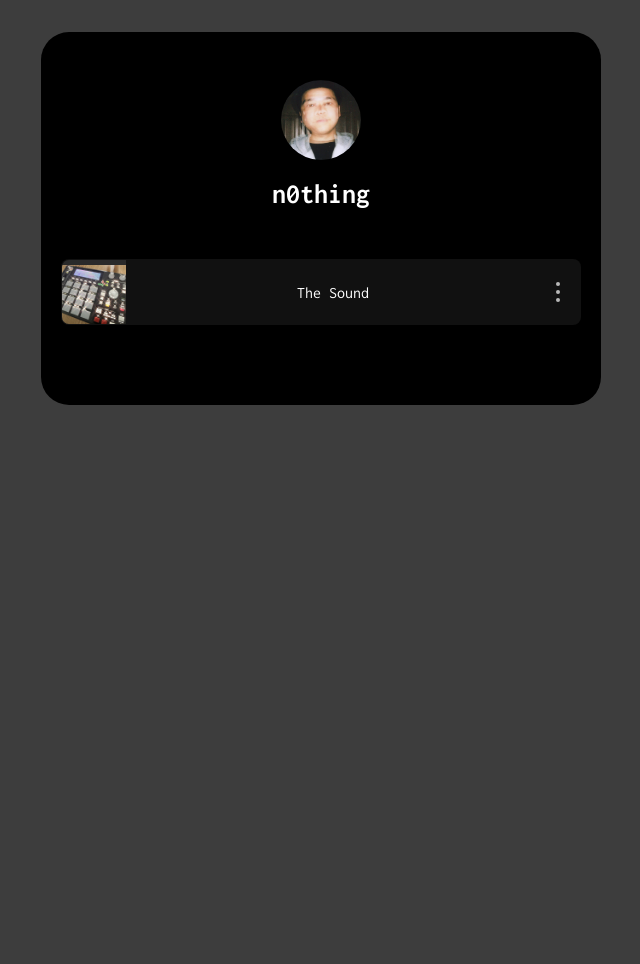
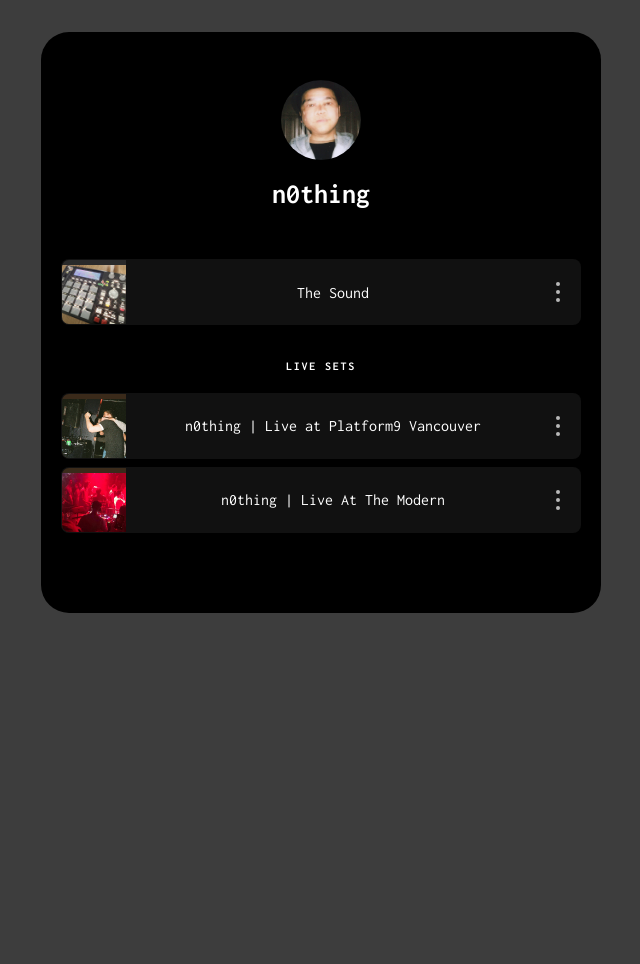
Before and after one commit to briannguy3n/nothingcouldnever2, a Jekyll site: the page built from pages/links.md, in a window 1280 px wide. Shown: the whole page, without its empty margins (319-959 px from the left). Built offline with Jekyll 4.4.1, drawn with Linux system fonts in a browser that asks for light colours.

Commit message:
Add live sets and change section order
Add two SoundCloud "Live" links with their images and urls, update data file and urls list, and adjust the link-enricher to render uncategorized links before categorized sections. Changes: added entries to _data/links.yml, added two images under assets/img/links/, appended live entries to tools/link-enricher/urls.txt, updated tools/link-enricher/src/emit-yaml.js to prepend the UNCATEGORIZED section, and clarified the behavior in tools/link-enricher/README.md.

```diff
--- a/_data/links.yml
+++ b/_data/links.yml
@@ -2,3 +2,12 @@
     - title: The Sound
       url: https://open.spotify.com/track/5Til8hU7iQS3GFXRSYgo26?si=d98c259121e94cb2
       image: /assets/img/links/the-sound-1a44a7.jpg
+- links:
+    - title: n0thing | Live at Platform9 Vancouver
+      url: https://soundcloud.com/nothingcouldnever/nothing-live-at-platform9-vancouver
+      image: /assets/img/links/n0thing-or-live-at-platform9-vancouver-by-n0thing-4d1ad4.jpg
+    - title: n0thing | Live At The Modern
+      url: https://soundcloud.com/nothingcouldnever/nothing-live-at-the-modern
+      image: /assets/img/links/n0thing-or-live-at-the-modern-by-n0thing-2cb18c.jpg
+  category: Live Sets
+  color_key: live
--- a/tools/link-enricher/src/emit-yaml.js
+++ b/tools/link-enricher/src/emit-yaml.js
@@ -24,7 +24,7 @@
 
   const uncategorized = grouped.get(UNCATEGORIZED);
 
-  const shaped = [...orderedSections, ...(uncategorized ? [uncategorized] : [])].map((section) => {
+  const shaped = [...(uncategorized ? [uncategorized] : []), ...orderedSections].map((section) => {
     const out = { links: section.links };
     if (section.category) out.category = section.category;
     if (section.color_key) out.color_key = section.color_key;
--- a/tools/link-enricher/urls.txt
+++ b/tools/link-enricher/urls.txt
@@ -18,3 +18,5 @@
 #
 
 https://open.spotify.com/track/5Til8hU7iQS3GFXRSYgo26?si=d98c259121e94cb2
+live: https://soundcloud.com/nothingcouldnever/nothing-live-at-platform9-vancouver
+live: https://soundcloud.com/nothingcouldnever/nothing-live-at-the-modern
```
Also changed, not shown: tools/link-enricher/README.md (+3 -2 lines), assets/img/links/n0thing-or-live-at-platform9-vancouver-by-n0thing-4d1ad4.jpg (added), assets/img/links/n0thing-or-live-at-the-modern-by-n0thing-2cb18c.jpg (added).
